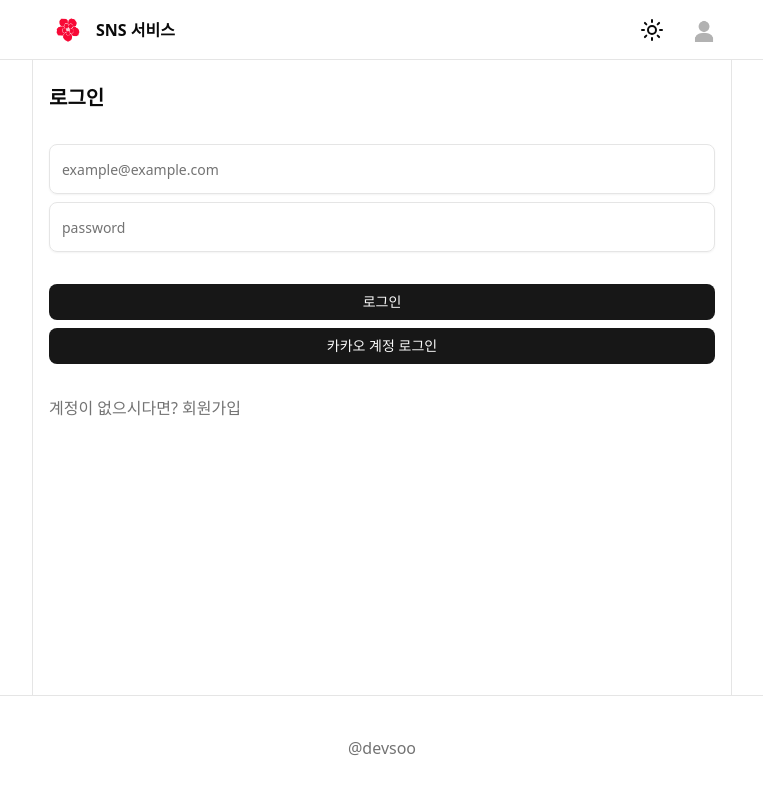
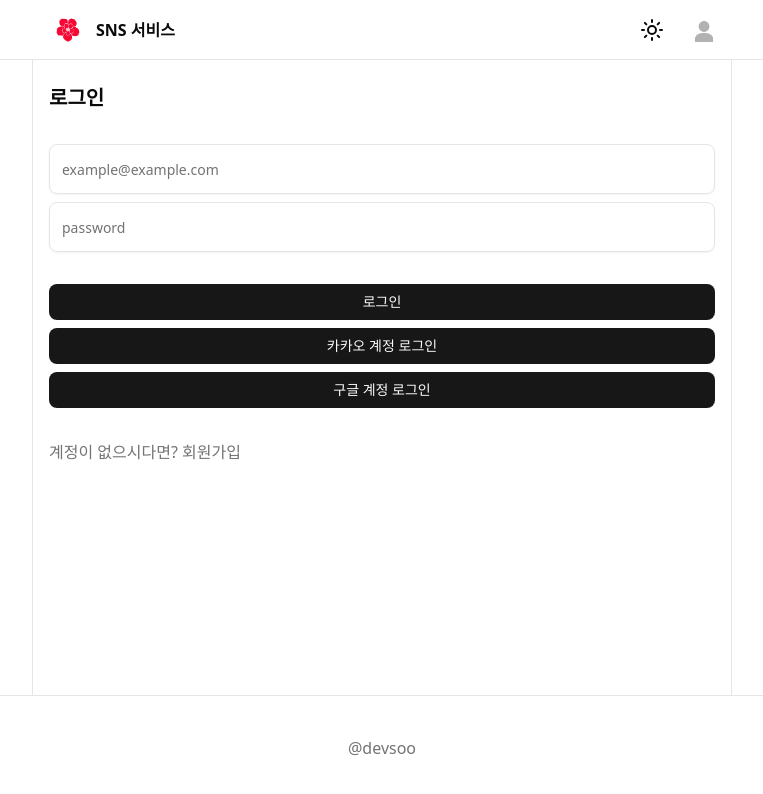
Before and after one commit to suha720/til_next_supabase, a Next.js app: page /signin in a window 1280 px wide. Shown: the top 794 px of the page, without its empty margins (258-1021 px from the left). Built offline with nearby package versions, Linux system fonts and the light colour scheme; no server answers.

Commit message:
[docs] 구글 인증

```diff
--- a/src/app/signin/page.tsx
+++ b/src/app/signin/page.tsx
@@ -1,6 +1,7 @@
 'use client';
 import { Button } from '@/components/ui/button';
 import { Input } from '@/components/ui/input';
+import { useSignInWithGoogle } from '@/hooks/mutations/useSignInWithGoogle';
 import { useSignInWithKakao } from '@/hooks/mutations/useSignInWithKaKao';
 import { useSignInWithPassword } from '@/hooks/mutations/useSignInWithPassword';
 import Link from 'next/link';
@@ -25,6 +26,13 @@ function SignIn() {
     useSignInWithKakao();
   const handleSignInWithKaKao = () => {
     signInWithKakao('kakao');
+  };
+
+  // 구글 로그인
+  const { mutate: signInWithGoogle, isPending: isPendingGoogle } =
+    useSignInWithKakao();
+  const handleSignInWithGoogle = () => {
+    signInWithKakao('google');
   };
 
   return (
@@ -65,6 +73,14 @@ function SignIn() {
         >
           카카오 계정 로그인
         </Button>
+        {/* 구글 소셜 로그인*/}
+        <Button
+          className='w-full cursor-pointer'
+          onClick={handleSignInWithGoogle}
+          disabled={isPendingGoogle}
+        >
+          구글 계정 로그인
+        </Button>
       </div>
       <div>
         <Link
--- /dev/null
+++ b/src/hooks/mutations/useSignInWithGoogle.ts
@@ -0,0 +1,8 @@
+import { signInWithOAuth } from '@/apis/auth';
+import { useMutation } from '@tanstack/react-query';
+
+export function useSignInWithGoogle() {
+  return useMutation({
+    mutationFn: signInWithOAuth,
+  });
+}
```
Also changed, not shown: 1 other file (tests, documents, lock files or other folders).
